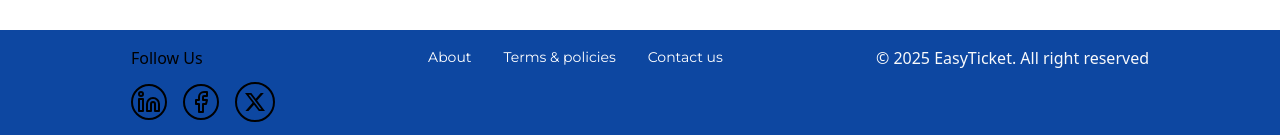
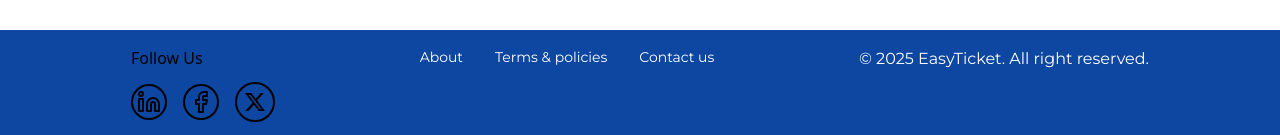
Before and after one commit to mafindijr/easy-ticketing-app, a React (Vite) app: page /dashboard in a window 1280 px wide. Shown: the part 705-840 px from the top of the page. Built offline with nearby package versions, Linux system fonts and the light colour scheme.

Commit message:
fix: typo error in the footer and continue working on the changes

```diff
--- a/src/components/footer-nav.jsx
+++ b/src/components/footer-nav.jsx
@@ -33,8 +33,8 @@ export default function FooterNav() {
           ))}
         </div>
 
-        <div className='text-gray-50'>
-          &copy; 2025 EasyTicket. All right reserved
+        <div className='text-white text-[16px] leading-[26px] text-center font-montserrat font-[400]'>
+          &copy; 2025 EasyTicket. All right reserved.
         </div>
       </div>
     </div>
```
